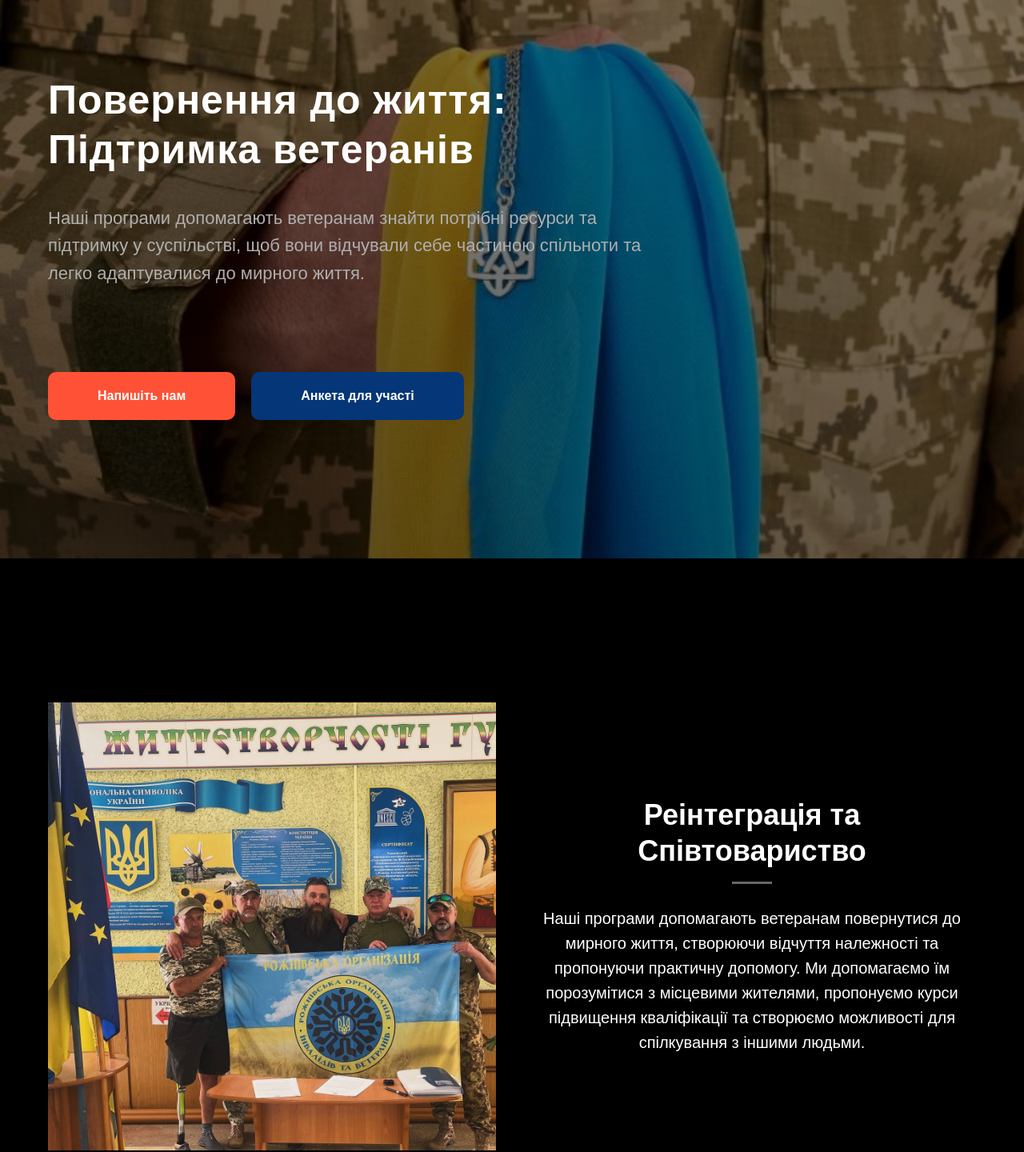
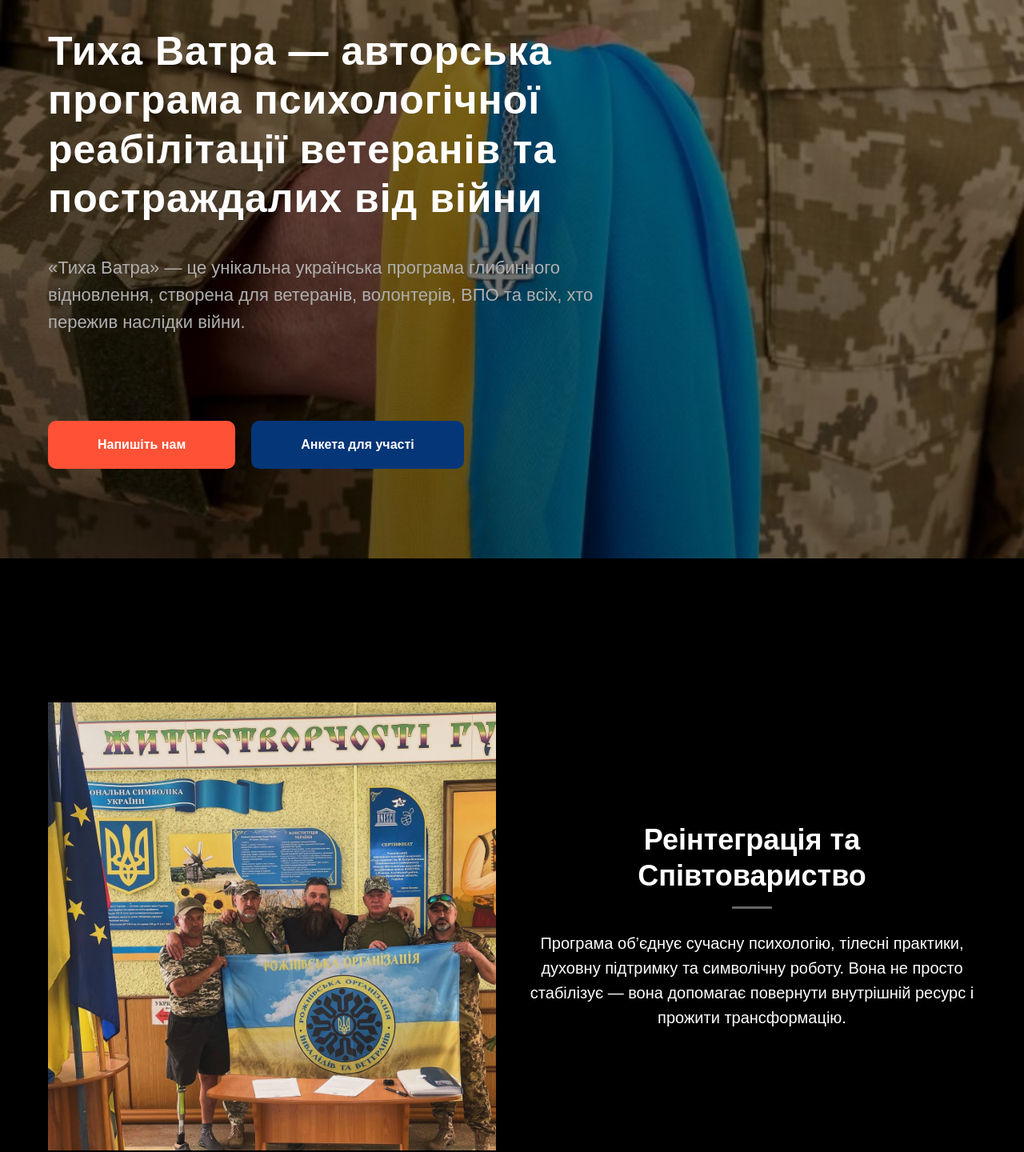
Before and after one commit to golaguz/golaguz, a website: page veteran.html in a window 1280 px wide. Shown: the part 102-1542 px from the top of the page at 80% size. Drawn offline with Linux system fonts and the light colour scheme; a web font is replaced by a local one.

Commit message:
Update veteran.html

```diff
--- a/veteran.html
+++ b/veteran.html
@@ -1039,7 +1039,8 @@
                         data-animate-group="yes"
                         field="title"
                       >
-                        Повернення до життя: Підтримка ветеранів
+                        Тиха Ватра — авторська програма психологічної
+                        реабілітації ветеранів та постраждалих від війни
                       </h1>
                       <div
                         class="t181__descr t-descr t-descr_lg t-animate"
@@ -1047,10 +1048,9 @@
                         data-animate-group="yes"
                         field="descr"
                       >
-                        Наші програми допомагають ветеранам знайти потрібні
-                        ресурси та підтримку у суспільстві, щоб вони відчували
-                        себе частиною спільноти та легко адаптувалися до мирного
-                        життя.
+                        «Тиха Ватра» — це унікальна українська програма
+                        глибинного відновлення, створена для ветеранів,
+                        волонтерів, ВПО та всіх, хто пережив наслідки війни.
                       </div>
                       <div
                         class="t181__button-wrapper"
@@ -1197,14 +1197,12 @@
                     data-animate-delay="0.3"
                     field="descr"
                   >
-                    <span style="color: rgb(255, 255, 255)"
-                      >Наші програми допомагають ветеранам повернутися до
-                      мирного життя, створюючи відчуття належності та пропонуючи
-                      практичну допомогу. Ми допомагаємо їм порозумітися з
-                      місцевими жителями, пропонуємо курси підвищення
-                      кваліфікації та створюємо можливості для спілкування з
-                      іншими людьми.</span
-                    >
+                    <span style="color: rgb(255, 255, 255)">
+                      Програма об’єднує сучасну психологію, тілесні практики,
+                      духовну підтримку та символічну роботу. Вона не просто
+                      стабілізує — вона допомагає повернути внутрішній ресурс і
+                      прожити трансформацію.
+                    </span>
                   </div>
                 </div>
               </div>
@@ -3102,14 +3100,16 @@
                 class="t574__title t-title t-title_xs t574__bottom-margin_lg"
                 field="title"
               >
-                Зв'яжіться з нами
+                Проєкт реалізується ГО «Лаґуз»
               </div>
               <div
                 class="t574__text t-text t-descr_xl t574__bottom-margin_lg"
                 field="text"
               >
-                Ми завжди раді допомогти! Пишіть нам з будь-якими питаннями або
-                щоб дізнатися більше про наші програми.
+                Ініціатор і автор — Олександр Метельський, фахівець із
+                соціального проєктування, тілесної терапії та роботи з травмою.
+                Програма визнана та представлена на Всеукраїнському форумі з
+                відновлення України.
               </div>
               <div class="t-sociallinks">
                 <ul
@@ -3204,7 +3204,7 @@
               <div class="t046__text t-text t-text_xs" field="text">
                 Ми пропонуємо програми соціальної адаптації для людей, які
                 постраждали від війни. Наші програми, засновані на волонтерській
-                організації LAGUZ, допомагають їм відчути себе частиною
+                організації Лаґуз, допомагають їм відчути себе частиною
                 суспільства та отримати підтримку, що полегшує повернення до
                 мирного життя.
               </div>
```
